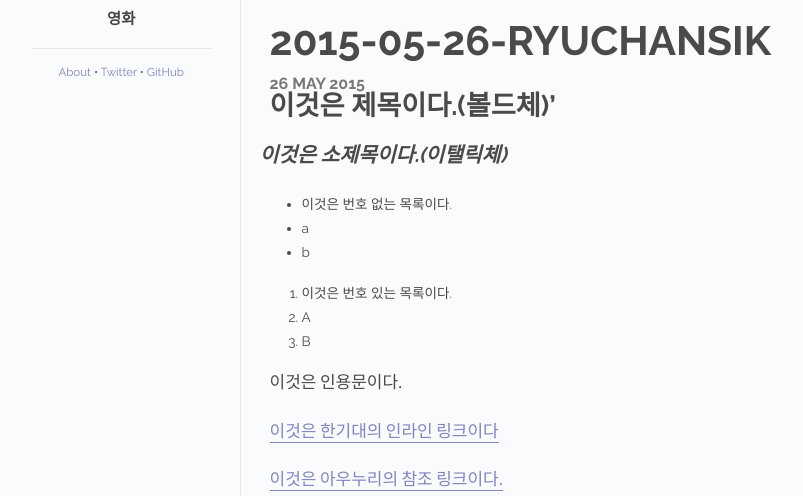
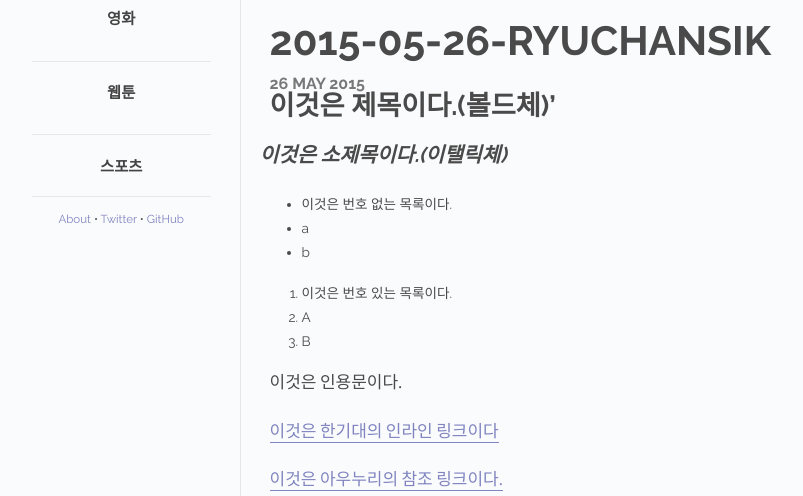
Before and after one commit to forhobby/forhobby.github.com, a Jekyll site: the page built from _posts/2015-05-26-ryuchansik.md, in a window 1280 px wide. Shown: the part 324-820 px from the top of the page, without its empty margins (118-921 px from the left). Built offline with Jekyll 4.4.1, drawn with Linux system fonts in a browser that asks for light colours; Markdown is read by kramdown in place of the engine named in the settings; grey boxes are pictures that could not be loaded.

Commit message:
Update default.html

```diff
--- a/_layouts/default.html
+++ b/_layouts/default.html
@@ -60,6 +60,40 @@
             </li>
           </ul>
         </div>
+        <div class="posts">
+          <ul class="posts-list">
+            <li class="post-theme">
+              <a>웹툰</a>
+              <ul class="post-themee">
+                {% for post in site.posts %}
+                  <li class="post-link">
+                    <a class="post-title" href="{{ post.url }}">
+                      <span class="post-date">{{ post.date | date_to_string }}</span>
+                      {{ post.title }}
+                    </a>
+                   </li>
+                {% endfor %}
+              </ul>
+            </li>
+          </ul>
+        </div>
+        <div class="posts">
+          <ul class="posts-list">
+            <li class="post-theme">
+              <a>스포츠</a>
+              <ul class="post-themee">
+                {% for post in site.posts %}
+                  <li class="post-link">
+                    <a class="post-title" href="{{ post.url }}">
+                      <span class="post-date">{{ post.date | date_to_string }}</span>
+                      {{ post.title }}
+                    </a>
+                   </li>
+                {% endfor %}
+              </ul>
+            </li>
+          </ul>
+        </div>
         <div class="footer">
           <span id="footer-links">
             <a href="" class="footer-link">About</a> <span class="separator">&bull;</span>
```
